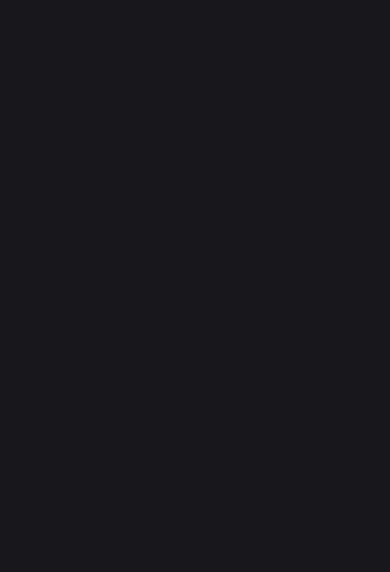
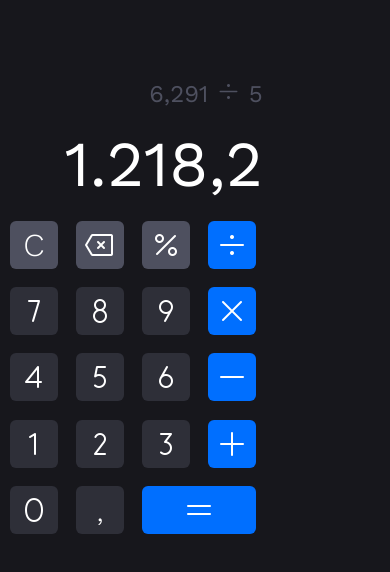
Before and after one commit to JuniorSelister/calculadora-js, a website built with Vite: page index.html in a window 390 px wide. Built offline with nearby package versions, Linux system fonts and the light colour scheme.

Commit message:
Style and elements changes

```diff
--- a/index.html
+++ b/index.html
@@ -4,6 +4,12 @@
     <meta charset="UTF-8" />
     <link rel="preconnect" href="https://fonts.googleapis.com" />
     <link rel="preconnect" href="https://fonts.gstatic.com" crossorigin />
+
+    <link
+      rel="stylesheet"
+      type="text/css"
+      href="https://unpkg.com/@phosphor-icons/web@2.0.3/src/regular/style.css"
+    />
 
     <link rel="icon" type="image/svg+xml" href="/vite.svg" />
     <meta name="viewport" content="width=device-width, initial-scale=1.0" />
--- a/main.js
+++ b/main.js
@@ -2,9 +2,49 @@ import './styles.css'
 
 document.querySelector('#app').innerHTML = `
   <div class="container">
-    <div className="calculator">
-      <div class="history"></div>
-      <div className="results"></div>
+    <div class="calculator">
+
+      <div class="history">
+        <span>6,291 <i class="ph ph-divide hist"></i> 5</span>
+      </div>
+
+      <div class="results">
+        <span class="total">1.218,2</span>
+      </div>
+
+      <div class="first-row">
+        <span class="special-button clear">C</span>
+        <i class="ph ph-backspace btn"></i>
+        <i class="ph ph-percent btn"></i>
+        <i class="ph ph-divide btn"></i>
+      </div>
+
+      <div class="second-row">
+        <i class="ph ph-number-seven btn"></i>
+        <i class="ph ph-number-eight btn"></i>
+        <i class="ph ph-number-nine btn"></i>
+        <i class="ph ph-x btn"></i>
+      </div>
+
+      <div class="third-row">
+        <i class="ph ph-number-four btn"></i>
+        <i class="ph ph-number-five btn"></i>
+        <i class="ph ph-number-six btn"></i>
+        <i class="ph ph-minus btn"></i>
+      </div>
+
+      <div class="fourth-row">
+        <i class="ph ph-number-one btn"></i>
+        <i class="ph ph-number-two btn"></i>
+        <i class="ph ph-number-three btn"></i>
+        <i class="ph ph-plus btn"></i>
+      </div>
+
+      <div class="fifth-row">
+        <i class="ph ph-number-zero btn"></i>
+        <span class="special-button">,</span>
+        <i class="ph ph-equals btn"></i>
+      </div>
 
     </div>
 
--- a/styles.css
+++ b/styles.css
@@ -12,4 +12,114 @@
   padding: 0;
   box-sizing: border-box;
   background: var(--black-dark);
+  font-family: 'Work Sans', sans-serif;
 }
+
+.history {
+  color: var(--gray-light);
+  /* display: flex;
+  flex-direction: row;
+  align-items: center; */
+  /* gap: 6px; */
+}
+
+.ph-backspace {
+  font-size: 2rem;
+  color: var(--white);
+}
+
+.total {
+  font-size: 2rem;
+  color: var(--white);
+}
+
+.first-row,
+.second-row,
+.third-row,
+.fourth-row,
+.fifth-row {
+  color: var(--white);
+  font-size: 2rem;
+}
+
+i, .special-button {
+  background-color: transparent;
+  font-weight: 300;
+}
+
+@media screen and (max-width: 30.797rem) {
+
+  .container {
+    overflow: hidden;
+  }
+
+  .calculator {
+    width: 15.797rem;
+    margin-top: 5rem;
+    margin-left: 0.625rem;
+    margin-right: 0.625rem;
+
+    display: flex;
+    flex-direction: column;
+    align-items: flex-start;
+    gap: 1.146rem;
+  }
+
+  .history {
+    font-size: 1.5rem;
+  }
+
+  .results, .history {
+    width: 15.797rem;
+    display: flex;
+    justify-content: flex-end;
+  }
+
+  .results span {
+    font-size: 4rem;
+  }
+
+  .first-row,
+  .second-row,
+  .third-row,
+  .fourth-row,
+  .fifth-row {
+    display: flex;
+    flex-direction: row;
+    gap: 1.125rem;
+    justify-content: center;
+    align-items: center;
+  }
+
+  .btn, .special-button {
+    display: flex;
+    justify-content: center;
+    align-items: center;
+    height: 3rem;
+    width: 3rem;
+    background-color: var(--gray-dark);
+    border-radius: 6px;
+  }
+
+  .ph-divide, .ph-x, .ph-minus, .ph-plus, .ph-equals {
+    background-color: var(--blue-medium);
+    transition: background-color .2s ease-in-out;
+  }
+
+  .ph-divide:hover, .ph-x:hover, .ph-minus:hover, .ph-plus:hover, .ph-equals:hover {
+    background-color: var(--blue-light);
+  }
+
+  .clear, .ph-backspace, .ph-percent {
+    background-color: var(--gray-light);
+  }
+
+  .ph-equals {
+    width: 7.125rem;
+  }
+
+  .hist {
+    background-color: transparent;
+  }
+
+}
```
